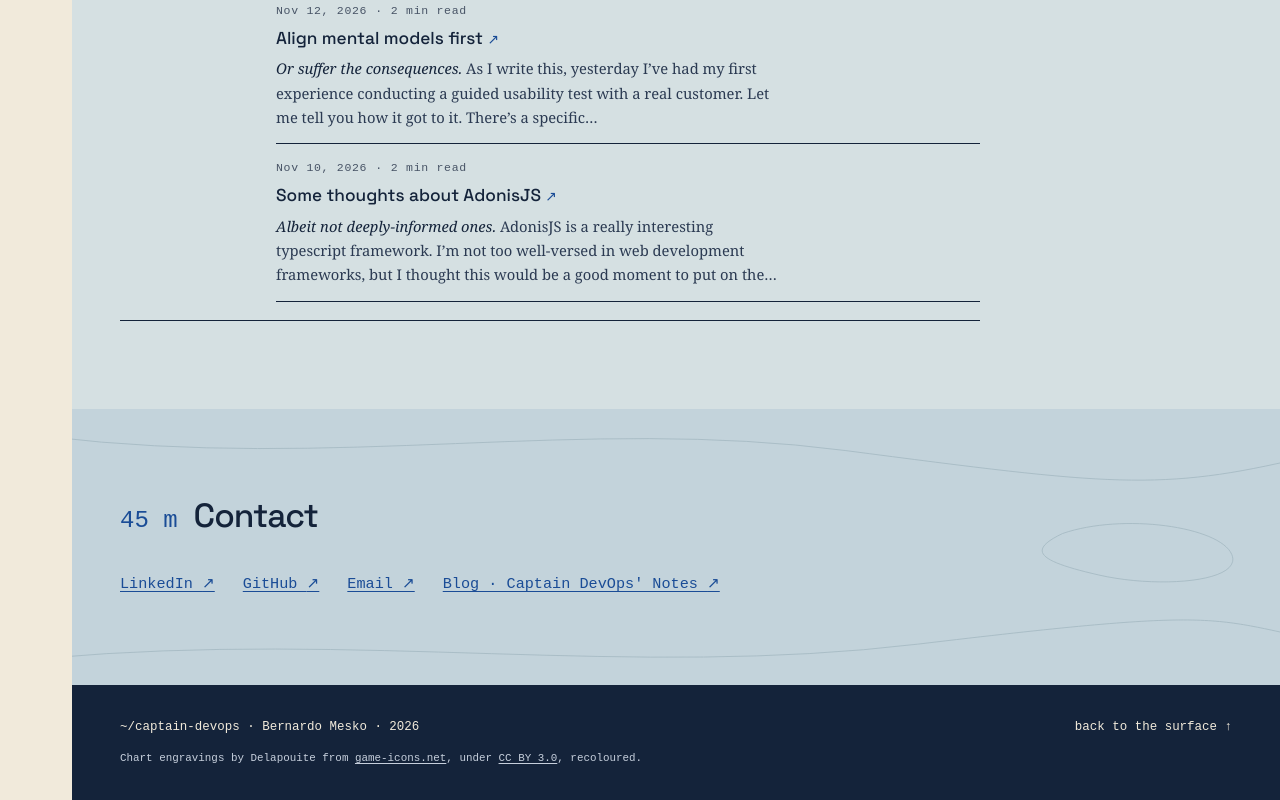
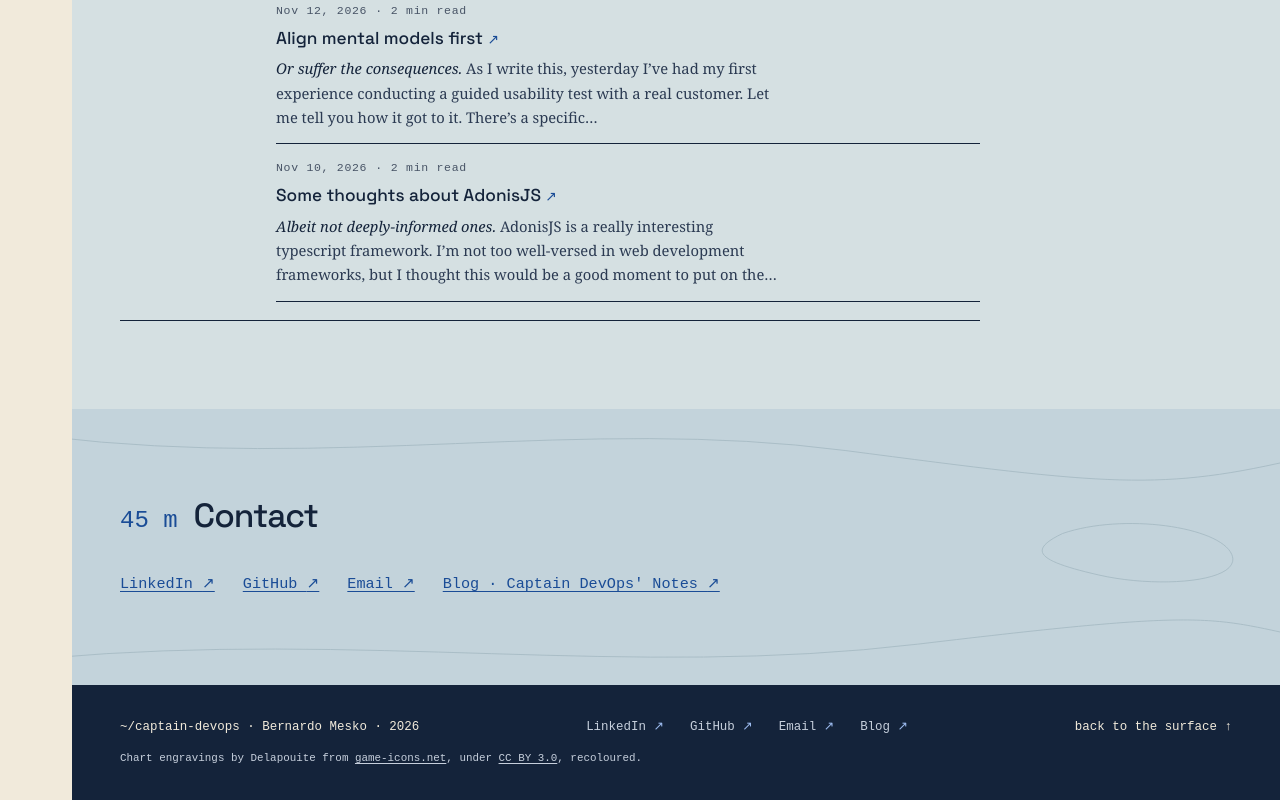
Before and after one commit to Bemesko/bemesko.github.io, an Astro site: page /about in a window 1280 px wide. Shown: the part 2894-3694 px from the top of the page. Built offline with nearby package versions, Linux system fonts and the light colour scheme; Astro itself is replaced by a stand-in of ours.

Commit message:
Add contact links to the footer
LinkedIn, GitHub, email and the blog now sit in the footer of every
page, so they are not buried above the blog post previews.

Co-Authored-By: Claude Opus 5.5 <noreply@anthropic.com>

```diff
--- a/src/layouts/BaseLayout.astro
+++ b/src/layouts/BaseLayout.astro
@@ -1,7 +1,7 @@
 ---
 import '../styles/global.css';
 import DepthGauge from '../components/DepthGauge.astro';
-import { LINKS, SITE } from '../site';
+import { CONTACT, LINKS, SITE } from '../site';
 import { url } from '../lib/url';
 
 interface Props {
@@ -96,6 +96,17 @@ const nav = [
         <span>
           {SITE.brand} · {SITE.name} · {new Date().getFullYear()}
         </span>
+        <nav aria-label="Contact">
+          <ul class="footer-contact">
+            {CONTACT.map((c) => (
+              <li>
+                <a href={c.href} rel={c.href.startsWith('mailto:') ? undefined : 'me'}>
+                  {c.label.split(' · ')[0]} <span aria-hidden="true">↗</span>
+                </a>
+              </li>
+            ))}
+          </ul>
+        </nav>
         <a href="#top">back to the surface ↑</a>
         <p class="credits">
           Chart engravings by Delapouite from <a href="https://game-icons.net/">game-icons.net</a>,
@@ -177,6 +188,15 @@ const nav = [
   .site-footer a:hover {
     color: var(--on-ink-accent);
   }
+  .footer-contact {
+    list-style: none;
+    display: flex;
+    flex-wrap: wrap;
+    gap: 6px 22px;
+  }
+  .footer-contact span {
+    color: var(--on-ink-accent);
+  }
   .credits {
     flex-basis: 100%;
     font-size: 0.68rem;
```
